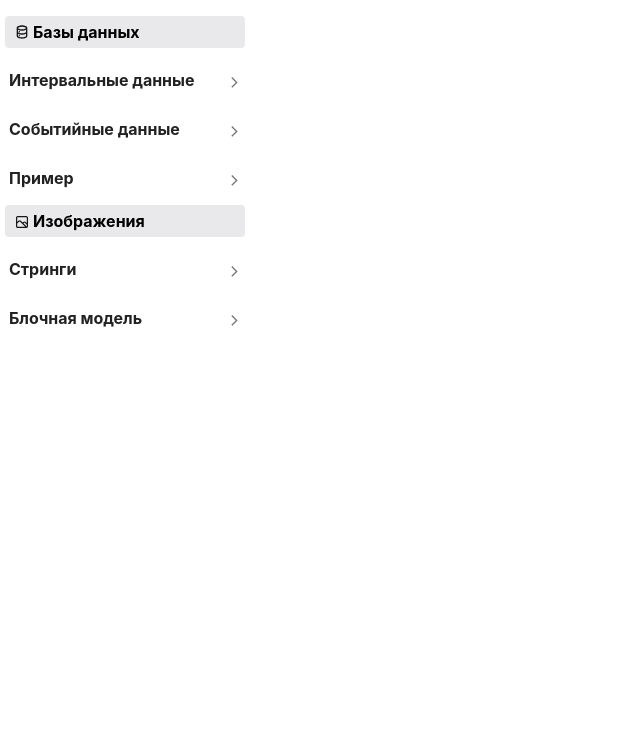
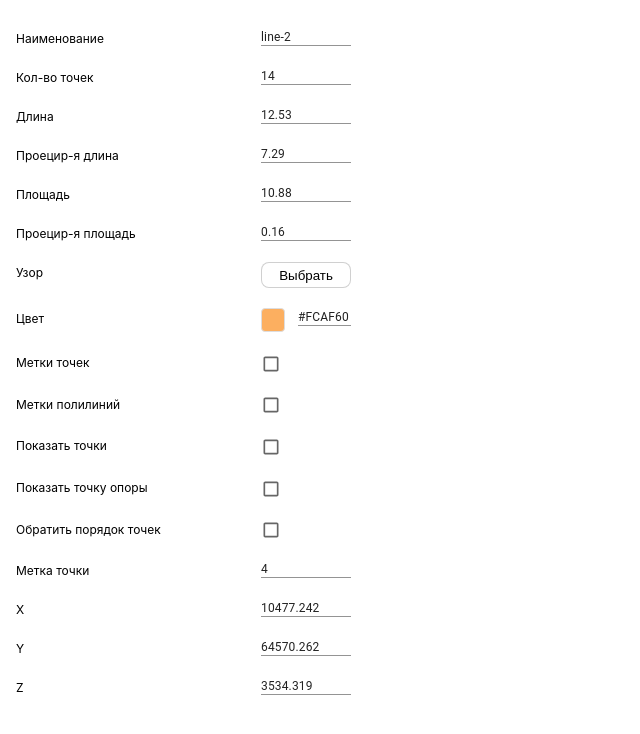
Before and after one commit to Demut91/dolon, a React (Create React App) app: page / in a window 1280 px wide. Shown: the top 734 px of the page, without its empty margins (0-640 px from the left). Built offline with nearby package versions, Linux system fonts and the light colour scheme.

Commit message:
editorMainPanel completed

```diff
--- /dev/null
+++ b/src/components/editorMainPanel/index.tsx
@@ -0,0 +1,22 @@
+import React from 'react';
+import { Wrapper } from './styles';
+import InputBlock from './inputBlock';
+import { InputProps, inputFields } from 'constants/mockData';
+
+
+
+function EditorMainPanel() {
+  return (
+    <Wrapper>
+      {inputFields.map((input: InputProps) => (
+        <InputBlock
+          name={input.name}
+          defaultValue={input.defaultValue}
+        />
+      ))}
+
+    </Wrapper>
+  );
+}
+
+export default EditorMainPanel;
--- /dev/null
+++ b/src/components/editorMainPanel/inputBlock/index.tsx
@@ -0,0 +1,59 @@
+import React from 'react';
+import { Button, ColorPicker, CustomTextField, Heading } from './styles';
+import { InputProps } from 'constants/mockData';
+import Checkbox from '@mui/material/Checkbox';
+
+
+function InputBlock(props: InputProps) {
+
+    function isHexColor(value: string | number) {
+        const hexColorRegex = /^#([A-Fa-f0-9]{6}|[A-Fa-f0-9]{3})$/;
+        return hexColorRegex.test(`${value}`);
+    }
+
+    if (typeof props.defaultValue === 'string' &&
+        isHexColor(props.defaultValue)) return (
+            <>
+                <Heading>{props.name}</Heading>
+                <div style={{ display: 'flex', justifyContent: 'space-between' }}>
+                    <ColorPicker color={props.defaultValue} />
+                    <CustomTextField
+                        sx={{ width: '53px' }}
+                        variant="standard"
+                        type={typeof props.defaultValue}
+                        hiddenLabel
+                        size='small'
+                        defaultValue={props.defaultValue} />
+                </div>
+            </>);
+    if (typeof props.defaultValue === 'string' ||
+        typeof props.defaultValue === 'number' &&
+        !isHexColor(props.defaultValue)) return (
+            <>
+                <Heading>{props.name}</Heading>
+                <CustomTextField
+                    variant="standard"
+                    type={typeof props.defaultValue}
+                    hiddenLabel
+                    size='small'
+                    defaultValue={props.defaultValue} />
+            </>);
+    if (typeof props.defaultValue === 'boolean') return (<>
+        <Heading>{props.name}</Heading>
+        <div>
+            <Checkbox
+                sx={{ padding: 0 }}
+                size='small'
+                color="default" />
+        </div>
+    </>);
+
+    else return (
+        <>
+            <Heading>{props.name}</Heading>
+            <Button>Выбрать</Button>
+        </>
+    );
+}
+
+export default InputBlock;
--- /dev/null
+++ b/src/components/editorMainPanel/inputBlock/styles.ts
@@ -0,0 +1,53 @@
+import styled from 'styled-components';
+import { styled as MuiStyled } from '@mui/material/styles';
+import TextField from '@mui/material/TextField';
+
+type props = { color: string; };
+
+export const Heading = styled.span`
+font-size: 12px;
+font-weight: 400;
+line-height: 16px;
+text-align: left;
+margin-top: 3px;
+`;
+
+export const ColorPicker = styled.div<props>`
+width: 22px;
+height: 22px;
+border: 1px solid #DDDDDF;
+border-radius: 4px;
+background-color: ${props => props.color}; ;
+`;
+
+export const CustomTextField = MuiStyled(TextField)({
+  borderBottomColor: '#E9E9EB',
+  '& .MuiInputBase-input': {
+    position: 'relative',
+    width: '69px',
+    fontSize: 12,
+    paddingBottom: 0,
+  },
+  '& label.Mui-focused': {
+    borderBottomColor: '#E9E9EB',
+  },
+  '& .MuiInput-underline:after': {
+    borderBottomColor: 'black',
+    borderWidth: '1px',
+  }
+});
+
+export const Button = styled.button`
+width: 90px;
+height: 26px;
+background: #FFFFFF;
+border: 1px solid rgba(23, 23, 23, 0.2);
+border-radius: 8px;
+cursor: pointer;
+&:hover {
+  box-shadow: 4px 3px 14px -4px rgba(34, 60, 80, 0.55);
+}
+  &:active {
+  box-shadow: none;
+}
+`;
--- /dev/null
+++ b/src/components/editorMainPanel/styles.ts
@@ -0,0 +1,19 @@
+import styled from 'styled-components';
+
+export const Wrapper = styled.div`
+  display: grid;
+  grid-template-columns: 225px auto;
+  grid-gap: 20px;
+  width: 305px;
+  padding: 28px 31px 28px 16px;
+  min-height: 100px;
+  input[type=number]::-webkit-inner-spin-button,
+  input[type=number]::-webkit-outer-spin-button {
+  -webkit-appearance: none;
+  margin: 0;
+}
+`;
+
+export const IconButtonWrapper = styled.button`
+
+`;
--- a/src/components/navigation/settings/styles.ts
+++ b/src/components/navigation/settings/styles.ts
@@ -13,7 +13,7 @@ padding: 2px;
 position: relative;
     &::after {
         content: '';
-        display: ${props => props.marked ? 'block' : 'none'}; ;
+        display: ${props => props.marked ? 'block' : 'none'};
         position: absolute;
         top: 7.5px;
         right: -15px;
--- /dev/null
+++ b/src/constants/mockData.ts
@@ -0,0 +1,75 @@
+export interface InputProps {
+    name: string;
+    defaultValue: number | string | boolean | null;
+};
+
+export const inputFields: InputProps[] = [
+    {
+        name: 'Наименование',
+        defaultValue: 'line-2'
+    },
+    {
+        name: 'Кол-во точек',
+        defaultValue: 14
+    },
+    {
+        name: 'Длина',
+        defaultValue: 12.53
+    },
+    {
+        name: 'Проецир-я длина',
+        defaultValue: 7.29
+    },
+    {
+        name: 'Площадь',
+        defaultValue: 10.88
+    },
+    {
+        name: 'Проецир-я площадь',
+        defaultValue: 0.16
+    },
+    {
+        name: 'Узор',
+        defaultValue: null
+    },
+    {
+        name: 'Цвет',
+        defaultValue: "#FCAF60"
+    },
+    {
+        name: 'Метки точек',
+        defaultValue: false
+    },
+    {
+        name: 'Метки полилиний',
+        defaultValue: true
+    },
+    {
+        name: 'Показать точки',
+        defaultValue: false
+    },
+    {
+        name: 'Показать точку опоры',
+        defaultValue: false
+    },
+    {
+        name: 'Обратить порядок точек',
+        defaultValue: false
+    },
+    {
+        name: 'Метка точки',
+        defaultValue: 4
+    },
+    {
+        name: 'X',
+        defaultValue: 10477.242
+    },
+    {
+        name: 'Y',
+        defaultValue: 64570.262
+    },
+    {
+        name: 'Z',
+        defaultValue: 3534.319
+    }
+];
--- a/src/pages/editor/index.tsx
+++ b/src/pages/editor/index.tsx
@@ -2,11 +2,13 @@ import React from 'react';
 import ToolPanelLeft from 'components/toolPanelLeft';
 import ToolPanelRight from 'components/toolPanelRight';
 import Navigation from 'components/navigation';
+import EditorMainPanel from 'components/editorMainPanel';
 
 function Editor(): JSX.Element {
   return (
     <>
-      <Navigation />
+      <EditorMainPanel />
+      {/* <Navigation /> */}
       {/* <div>
         <ToolPanelLeft />
         <ToolPanelRight />
```
Also changed, not shown: 2 other files (tests, documents, lock files or other folders).
